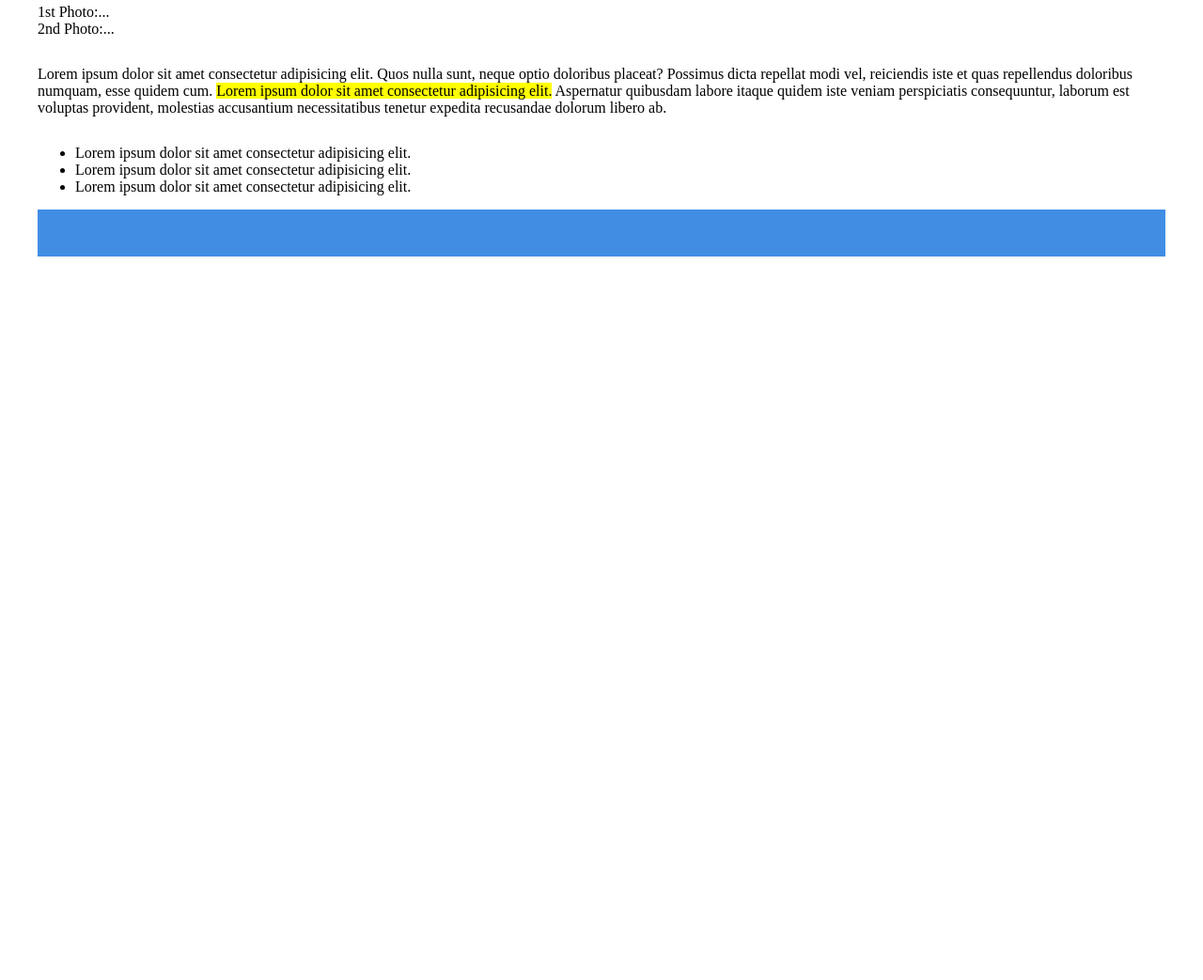
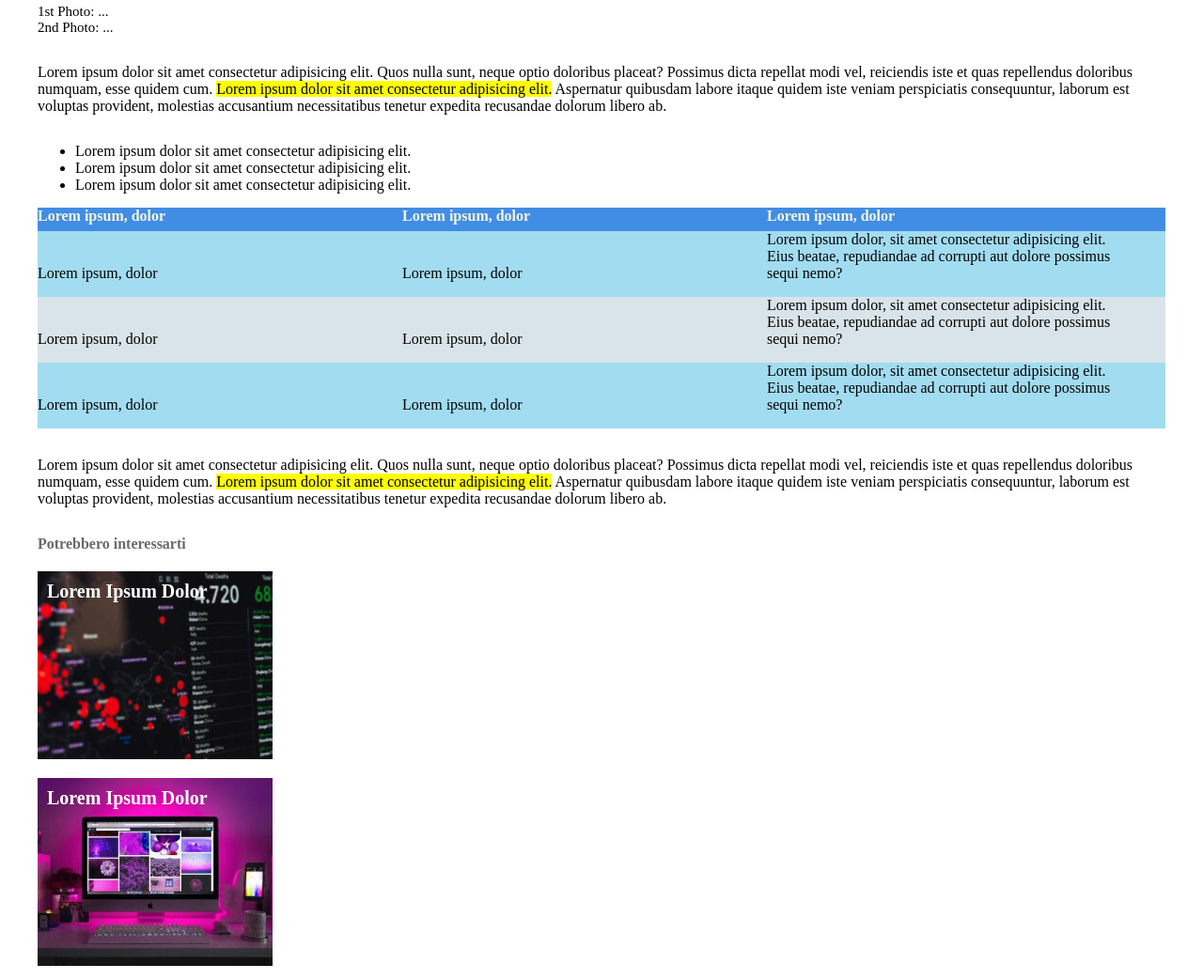
Before and after one commit to vvalcarcell/html-css-booleaner, a plain HTML site: page index.html in a window 1280 px wide. Shown: the part 628-1671 px from the top of the page at 94% size. Before the commit the page ends 916 px from the top, so only its background shows below. Drawn offline with Linux system fonts and the light colour scheme.

Commit message:
completo

```diff
--- a/index.html
+++ b/index.html
@@ -1,5 +1,6 @@
 <!DOCTYPE html>
 <html lang="en">
+
 <head>
     <meta charset="UTF-8">
     <meta http-equiv="X-UA-Compatible" content="IE=edge">
@@ -7,6 +8,7 @@
     <link rel="stylesheet" href="./css/style.css">
     <title>TheBooleaner</title>
 </head>
+
 <body>
 
     <div class="container">
@@ -16,7 +18,7 @@
 
         <article>
             <section>
-                <h1>Internet deve  essere al servizio del bene "pubblico": il manifesto di Tim Berners-Lee</h1>
+                <h1>Internet deve essere al servizio del bene "pubblico": il manifesto di Tim Berners-Lee</h1>
                 <div class="autor info"> Scritto da
                     <a href="#">The Booleaner</a>
                 </div>
@@ -25,8 +27,12 @@
                     <img src="./img/tim-1.jpg" alt="Foto di Tim">
                     <img src="./img/tim-2.jpg" alt="Foto di Tim">
                 </div>
-                <div class="foto description">1st Photo:... <br> 2nd Photo:...</div>
-                <p>Lorem ipsum dolor sit amet consectetur adipisicing elit. Quos nulla sunt, neque optio doloribus placeat? Possimus dicta repellat modi vel, reiciendis iste et quas repellendus doloribus numquam, esse quidem cum. <mark>Lorem ipsum dolor sit amet consectetur adipisicing elit.</mark> Aspernatur quibusdam labore itaque quidem iste veniam perspiciatis consequuntur, laborum est voluptas provident, molestias accusantium necessitatibus tenetur expedita recusandae dolorum libero ab.</p>
+                <div class="photo-description">1st Photo: ... <br> 2nd Photo: ...</div>
+                <p>Lorem ipsum dolor sit amet consectetur adipisicing elit. Quos nulla sunt, neque optio doloribus
+                    placeat? Possimus dicta repellat modi vel, reiciendis iste et quas repellendus doloribus numquam,
+                    esse quidem cum. <mark>Lorem ipsum dolor sit amet consectetur adipisicing elit.</mark> Aspernatur
+                    quibusdam labore itaque quidem iste veniam perspiciatis consequuntur, laborum est voluptas
+                    provident, molestias accusantium necessitatibus tenetur expedita recusandae dolorum libero ab.</p>
                 <ul>
                     <li>Lorem ipsum dolor sit amet consectetur adipisicing elit.</li>
                     <li>Lorem ipsum dolor sit amet consectetur adipisicing elit.</li>
@@ -35,24 +41,49 @@
             </section>
 
             <section>
-                <div class="row one">
-                    <span class="row left"></span>
-                    <span class="row center"></span>
-                    <span class="row right"></span>
+                <div class="one">
+                    <span>Lorem ipsum, dolor</span>
+                    <span>Lorem ipsum, dolor</span>
+                    <span>Lorem ipsum, dolor</span>
                 </div>
 
-                <div class="row one">
-                    <span class="row left"></span>
-                    <span class="row center"></span>
-                    <span class="row right"></span>
+                <div class="two">
+                    <span class="left">Lorem ipsum, dolor</span>
+                    <span class="center">Lorem ipsum, dolor</span>
+                    <span class="right">Lorem ipsum dolor, sit amet consectetur adipisicing elit. Eius
+                        beatae, repudiandae ad corrupti aut dolore possimus sequi nemo?</span>
                 </div>
 
+                <div class="three">
+                    <span class="left">Lorem ipsum, dolor</span>
+                    <span class="center">Lorem ipsum, dolor</span>
+                    <span class="right">Lorem ipsum dolor, sit amet consectetur adipisicing elit. Eius
+                        beatae, repudiandae ad corrupti aut dolore possimus sequi nemo?</span>
+                </div>
+
+                <div class="two">
+                    <span class="left">Lorem ipsum, dolor</span>
+                    <span class="center">Lorem ipsum, dolor</span>
+                    <span class="right">Lorem ipsum dolor, sit amet consectetur adipisicing elit. Eius
+                        beatae, repudiandae ad corrupti aut dolore possimus sequi nemo?</span>
+                </div>
+
+                <p>Lorem ipsum dolor sit amet consectetur adipisicing elit. Quos nulla sunt, neque optio doloribus
+                    placeat? Possimus dicta repellat modi vel, reiciendis iste et quas repellendus doloribus numquam,
+                    esse quidem cum. <mark>Lorem ipsum dolor sit amet consectetur adipisicing elit.</mark> Aspernatur
+                    quibusdam labore itaque quidem iste veniam perspiciatis consequuntur, laborum est voluptas
+                    provident, molestias accusantium necessitatibus tenetur expedita recusandae dolorum libero ab.</p>
             </section>
 
-
+            <section>
+                <h4>Potrebbero interessarti</h4>
+                <div class="img1">Lorem Ipsum Dolor</div>
+                <div class="img2">Lorem Ipsum Dolor</div>
+            </section>
 
         </article>
     </div>
 
 </body>
+
 </html>
```
